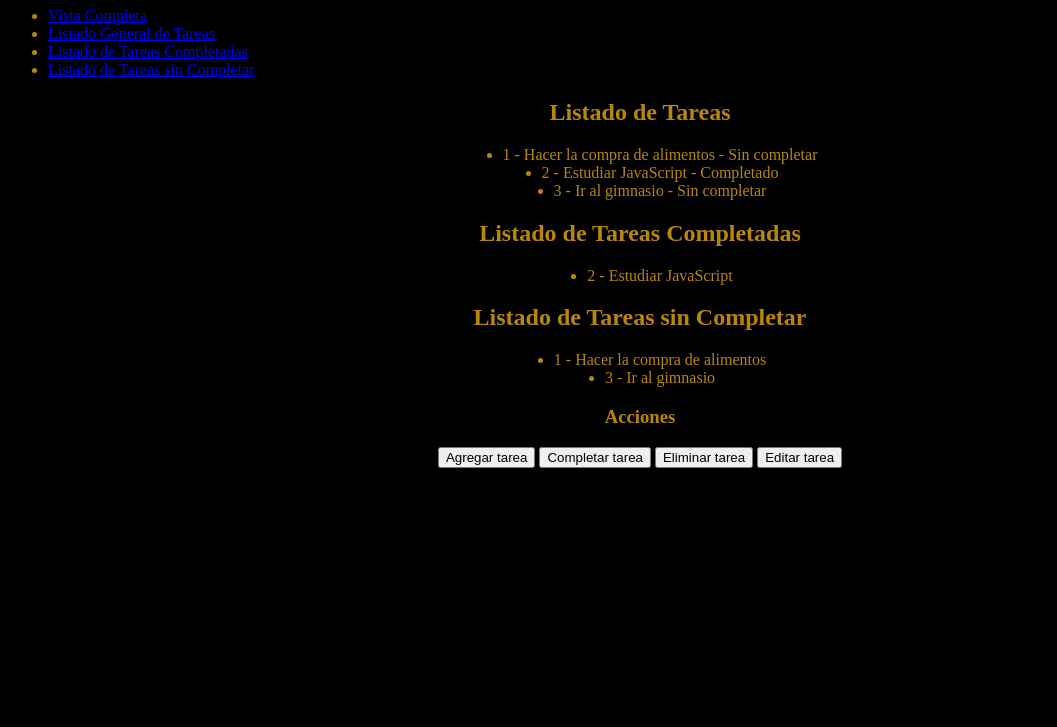
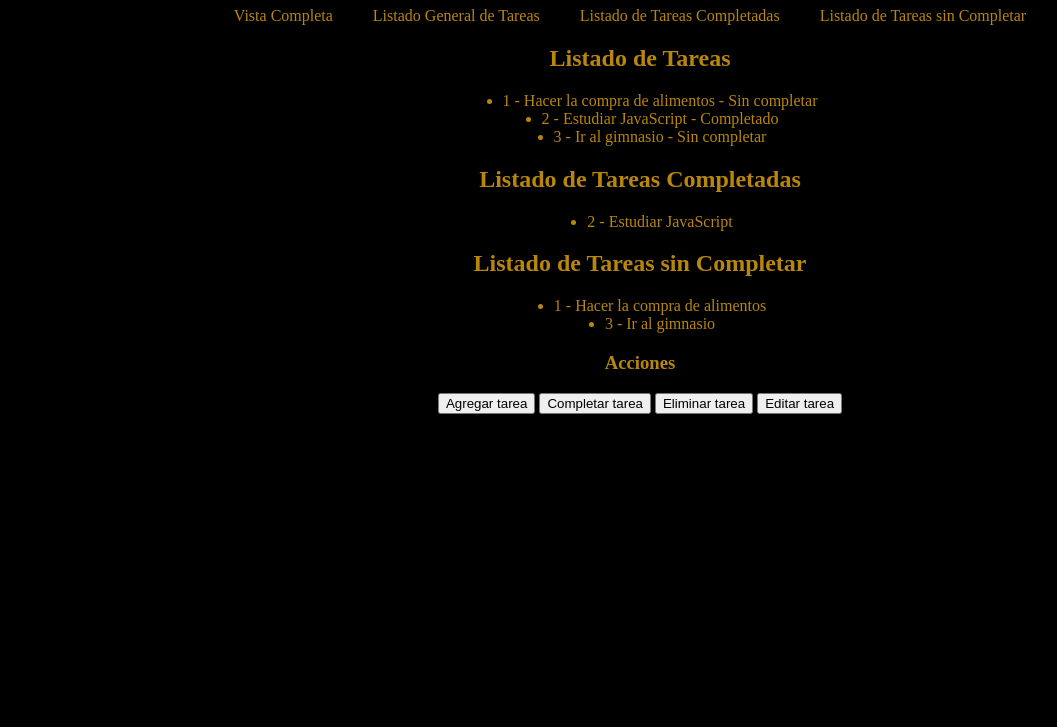
Before and after one commit to marianoInsa/Proyecto-1---Sistema-de-Gestion-de-Tareas, a plain HTML site: page index.html in a window 1280 px wide. Shown: the part 73-800 px from the top of the page, without its empty margins (0-1057 px from the left). Drawn offline with Linux system fonts and the light colour scheme.

Commit message:
Agrego estilo al nav

```diff
--- a/style.css
+++ b/style.css
@@ -5,6 +5,34 @@ body {
 
 header {
     text-align: center;
+}
+
+#contenedorNav {
+    display: flex;
+    justify-content: center;
+}
+
+nav ul {
+    list-style-type: none;
+    padding: 0;
+    margin: 0;
+    display: flex;
+}
+
+nav ul li {
+    margin-right: 20px; /* Espacio entre elementos */
+}
+
+nav ul li a {
+    color: darkgoldenrod;
+    text-decoration: none;
+    padding: 5px 10px;
+    border-radius: 5px;
+    transition: background-color 0.3s; /* Transición para el cambio de color de fondo */
+}
+
+nav ul li a:hover {
+    background-color: rgba(255, 255, 255, 0.2); /* Color de fondo al pasar el ratón por encima */
 }
 
 main {
```
